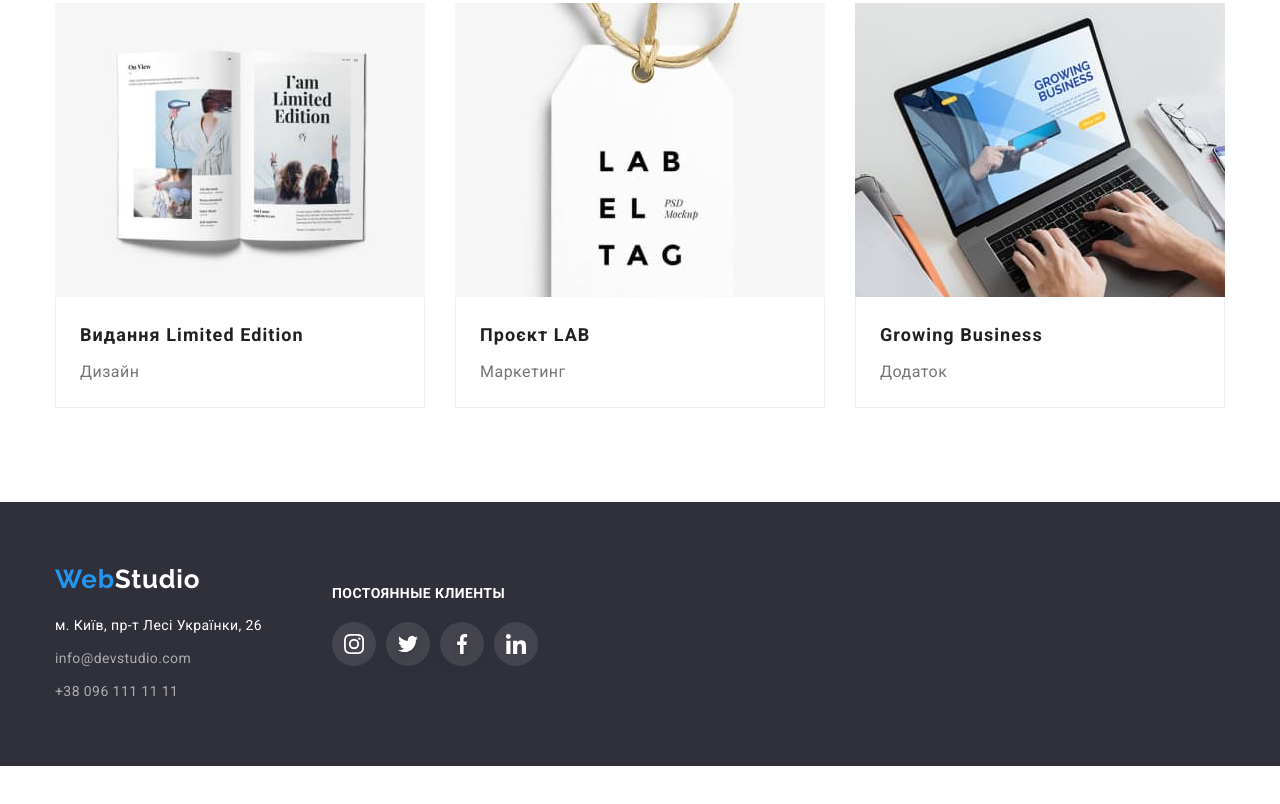
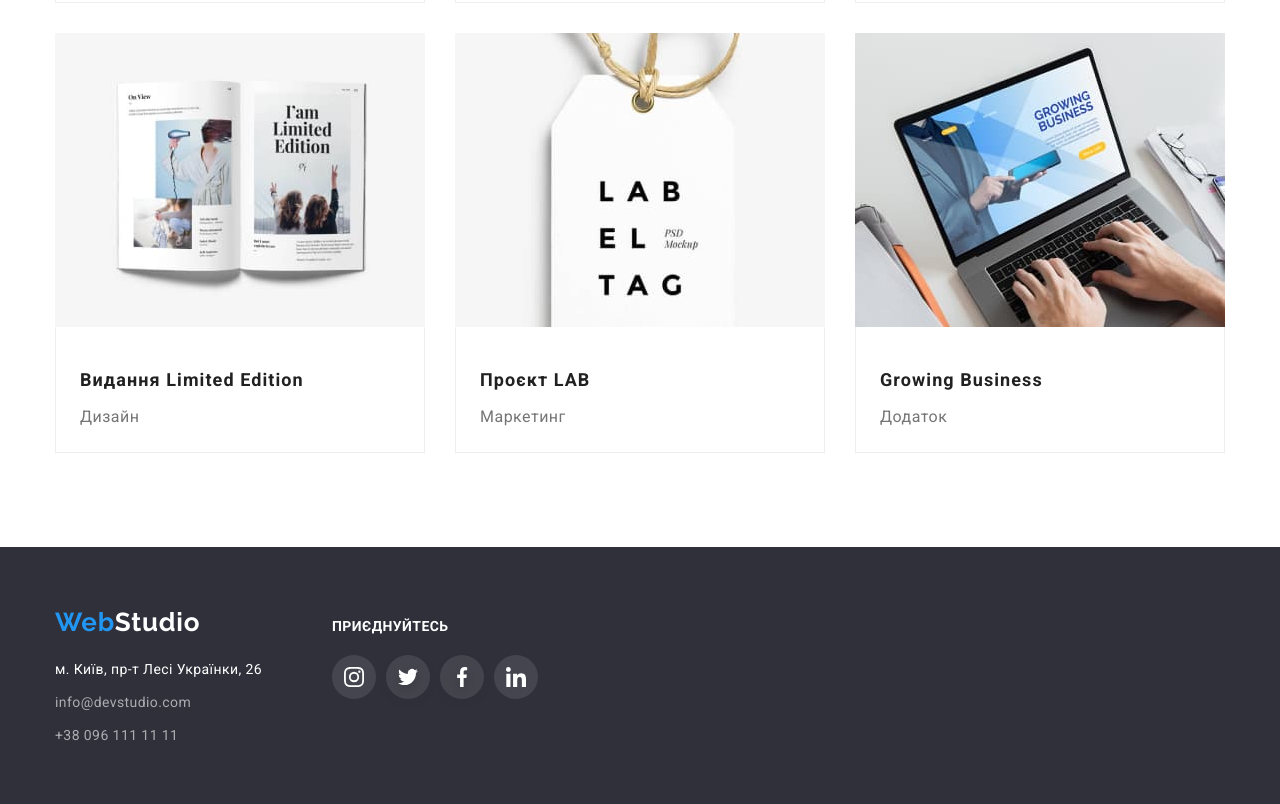
Before and after one commit to Aleksey198806/goit-markup-hw-04, a plain HTML site: page portfolio.html in a window 1280 px wide. Shown: the part 1130-1934 px from the top of the page. Before the commit the page ends 1896 px from the top, so only its background shows below. Drawn offline with nearby package versions, Linux system fonts and the light colour scheme.

Commit message:
исправил

```diff
--- a/css/styles.css
+++ b/css/styles.css
@@ -416,6 +416,10 @@ img {
   padding-bottom: 60px;
   background-color: var(--sec-bcg-color);
 }
+.conteiner.box {
+  display: flex;
+  align-items: baseline;
+}
 .footer-block {
   margin-right: 70px;
 }
@@ -459,11 +463,6 @@ img {
   color: var(--basement-contacts-color);
 }
 
-.footer-partner-block {
-  padding-top: 12px;
-  padding-bottom: 40px;
-}
-
 .footer-partner-title {
   font-weight: 700;
   font-size: 14px;
@@ -474,17 +473,18 @@ img {
   color: #ffffff;
 }
 
-.footer-partner-item {
+.footer-partner-list {
   display: flex;
   gap: 10px;
 }
 
 .footer-partner-link {
-  width: 44px;
-  height: 44px;
   display: flex;
   justify-content: center;
   align-items: center;
+  width: 44px;
+  height: 44px;
+
   border-radius: 50%;
   background-color: rgba(255, 255, 255, 0.1);
 }
@@ -553,7 +553,6 @@ img {
   font-size: 18px;
   line-height: 2;
   letter-spacing: 0.06em;
-  margin-top: 0;
   margin-bottom: 4px;
   color: var(--titles-color);
 }
@@ -564,8 +563,12 @@ img {
   letter-spacing: 0.03em;
   color: var(--text-color);
 }
-.portfolio-item:hover,
-.portfolio-item:focus {
+
+.portfilio-item-link {
+  display: block;
+}
+.portfolio-item-link:hover,
+.portfolio-item-link:focus {
   box-shadow: 0px 1px 1px rgba(0, 0, 0, 0.12), 0px 4px 4px rgba(0, 0, 0, 0.06),
     1px 4px 6px rgba(0, 0, 0, 0.16);
 }
--- a/portfolio.html
+++ b/portfolio.html
@@ -256,7 +256,7 @@
           </address>
         </div>
         <div class="footer-partner-block">
-          <h2 class="footer-partner-title">Постоянные клиенты</h2>
+          <h2 class="footer-partner-title">приєднуйтесь</h2>
           <ul class="footer-partner-list list">
             <li class="footer-partner-item">
               <a href="./" class="footer-partner-link"
@@ -265,18 +265,24 @@
                     href="./images/icons.svg/symbol-defs-icon.svg#instagram"
                   ></use></svg
               ></a>
+            </li>
+            <li class="footer-partner-item">
               <a href="" class="footer-partner-link shadow"
                 ><svg class="footer-partner-icon" width="20" height="20">
                   <use
                     href="./images/icons.svg/symbol-defs-icon.svg#twitter"
                   ></use></svg
               ></a>
+            </li>
+            <li class="footer-partner-item">
               <a href="" class="footer-partner-link shadow"
                 ><svg class="footer-partner-icon" width="20" height="20">
                   <use
                     href="./images/icons.svg/symbol-defs-icon.svg#facebook"
                   ></use></svg
               ></a>
+            </li>
+            <li class="footer-partner-item">
               <a href="" class="footer-partner-link"
                 ><svg class="footer-partner-icon" width="20" height="20">
                   <use
```
Also changed, not shown: index.html (+6 -0 lines).
